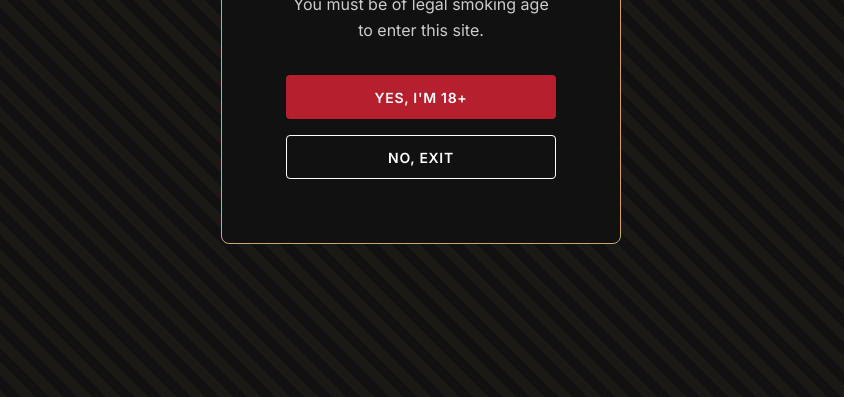
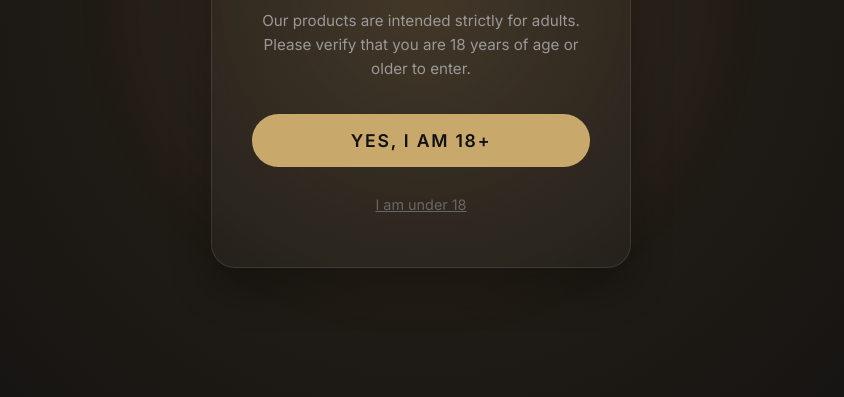
Before and after one commit to devesh2006/perfect_roll, a plain HTML site: page index.html in a window 1280 px wide. Shown: the part 403-800 px from the top of the page, without its empty margins (219-1063 px from the left). Drawn offline with nearby package versions, Linux system fonts and the light colour scheme.

Commit message:
second changes

```diff
--- a/index.html
+++ b/index.html
@@ -4,7 +4,7 @@
 <head>
   <meta charset="UTF-8">
   <meta name="viewport" content="width=device-width, initial-scale=1">
-  <title>Landing | Prince Perfect Roll</title>
+  <title>Enter | Prince Perfect Roll</title>
   <link rel="preconnect" href="https://fonts.googleapis.com">
   <link rel="preconnect" href="https://fonts.gstatic.com" crossorigin>
   <link href="https://fonts.googleapis.com/css2?family=Playfair+Display:wght@400;700&family=Inter:wght@400;500;600&display=swap" rel="stylesheet">
@@ -13,76 +13,170 @@
 
 <style>
     body {
-        background-color: var(--black);
+        background: radial-gradient(circle at 50% 50%, #2a2218 0%, var(--black) 100%);
         color: var(--white);
         display: flex;
+        flex-direction: column;
         align-items: center;
         justify-content: center;
-        height: 100vh;
+        min-height: 100vh;
         margin: 0;
         overflow: hidden;
-        background-image: repeating-linear-gradient(45deg, transparent, transparent 10px, rgba(200, 168, 107, 0.05) 10px, rgba(200, 168, 107, 0.05) 20px);
+        position: relative;
     }
-    .landing-card {
-        background: rgba(17, 17, 17, 0.95);
-        border: 1px solid var(--gold);
-        padding: clamp(2rem, 5vw, 4rem);
+
+    .ambient-glow {
+        position: absolute;
+        top: 50%;
+        left: 50%;
+        transform: translate(-50%, -50%);
+        width: 60vw;
+        height: 60vw;
+        background: radial-gradient(circle, rgba(200, 168, 107, 0.15) 0%, transparent 60%);
+        z-index: 0;
+        animation: pulseGlow 8s ease-in-out infinite alternate;
+        pointer-events: none;
+    }
+
+    @keyframes pulseGlow {
+        0% { transform: translate(-50%, -50%) scale(0.8); opacity: 0.5; }
+        100% { transform: translate(-50%, -50%) scale(1.2); opacity: 1; }
+    }
+
+    .landing-content {
+        position: relative;
+        z-index: 1;
         text-align: center;
-        border-radius: var(--radius-md);
-        max-width: 400px;
+        animation: slideUpFade 1.2s cubic-bezier(0.165, 0.84, 0.44, 1) forwards;
+    }
+
+    .brand-mark {
+        font-family: var(--font-heading);
+        font-size: clamp(3rem, 8vw, 6rem);
+        color: var(--gold);
+        line-height: 1;
+        margin-bottom: 8px;
+        letter-spacing: -0.02em;
+        text-shadow: 0 10px 30px rgba(0,0,0,0.5);
+    }
+
+    .brand-tagline {
+        font-family: var(--font-body);
+        font-size: clamp(1rem, 2vw, 1.2rem);
+        color: #a9a9a9;
+        letter-spacing: 0.3em;
+        text-transform: uppercase;
+        margin-bottom: 60px;
+    }
+
+    .gate-card {
+        background: rgba(255, 255, 255, 0.03);
+        backdrop-filter: blur(20px);
+        -webkit-backdrop-filter: blur(20px);
+        border: 1px solid rgba(255, 255, 255, 0.1);
+        padding: 40px;
+        border-radius: 24px;
+        max-width: 420px;
         width: 90%;
-        animation: fadeIn 1s ease;
+        margin: 0 auto;
+        box-shadow: 0 20px 40px rgba(0,0,0,0.3);
+        transition: transform 0.3s ease;
     }
-    .landing-card h1 {
-        font-size: 2rem;
-        color: var(--gold);
+
+    .gate-card:hover {
+        transform: translateY(-5px);
+        border-color: rgba(200, 168, 107, 0.3);
+    }
+
+    .gate-card h2 {
+        font-family: var(--font-heading);
+        font-size: 1.8rem;
         margin-bottom: 12px;
+        color: var(--white);
     }
-    .landing-card p {
+
+    .gate-card p {
+        color: #999;
+        font-size: 0.95rem;
         margin-bottom: 32px;
-        color: #ccc;
+        line-height: 1.6;
     }
-    .btn-group {
-        display: flex;
-        flex-direction: column;
-        gap: 16px;
+
+    .btn-enter-site {
+        background: var(--gold);
+        color: var(--black);
+        border: none;
+        padding: 16px 32px;
+        font-size: 1.1rem;
+        font-weight: 600;
+        border-radius: 50px;
+        cursor: pointer;
+        transition: all 0.3s ease;
+        text-transform: uppercase;
+        letter-spacing: 0.1em;
+        width: 100%;
+        margin-bottom: 16px;
     }
-    .logo-placeholder {
-        font-family: var(--font-heading);
-        font-size: 24px;
-        color: var(--gold);
-        border: 1px solid var(--gold);
-        padding: 12px;
-        display: inline-block;
-        margin-bottom: 24px;
-        border-radius: var(--radius-sm);
+
+    .btn-enter-site:hover {
+        background: #d6b87b;
+        box-shadow: 0 10px 20px rgba(200, 168, 107, 0.2);
+        transform: translateY(-2px);
     }
-    @keyframes fadeIn {
-        from { opacity: 0; transform: scale(0.9); }
-        to { opacity: 1; transform: scale(1); }
+
+    .btn-decline {
+        background: transparent;
+        color: #666;
+        border: none;
+        font-size: 0.9rem;
+        cursor: pointer;
+        text-decoration: underline;
+        transition: color 0.3s ease;
+    }
+
+    .btn-decline:hover {
+        color: var(--white);
+    }
+
+    @keyframes slideUpFade {
+        0% { opacity: 0; transform: translateY(40px); }
+        100% { opacity: 1; transform: translateY(0); }
     }
 </style>
 <body>
-    <div class="landing-card">
-        <div class="logo-placeholder">PRINCE PERFECT</div>
-        <h1>Are you 18 or older?</h1>
-        <p>You must be of legal smoking age to enter this site.</p>
-        <div class="btn-group">
-            <button id="btn-enter" class="btn btn-red">Yes, I'm 18+</button>
-            <button id="btn-exit" class="btn btn-outline">No, exit</button>
+    <div class="ambient-glow"></div>
+
+    <div class="landing-content">
+        <h1 class="brand-mark">Prince Perfect</h1>
+        <div class="brand-tagline">Premium Rolling Experience</div>
+
+        <div class="gate-card">
+            <h2>Welcome.</h2>
+            <p>Our products are intended strictly for adults. Please verify that you are 18 years of age or older to enter.</p>
+            <button id="btn-enter" class="btn-enter-site">Yes, I am 18+</button>
+            <button id="btn-exit" class="btn-decline">I am under 18</button>
         </div>
     </div>
+
     <script>
+        if (localStorage.getItem('ageVerified') === 'true') {
+            window.location.href = 'home.html';
+        }
+
         document.getElementById('btn-enter').addEventListener('click', () => {
-            localStorage.setItem('ageVerified', 'true');
-            window.location.href = 'home.html';
+            // Add a beautiful exit animation before redirecting
+            document.body.style.transition = "opacity 0.6s ease";
+            document.body.style.opacity = "0";
+
+            setTimeout(() => {
+                localStorage.setItem('ageVerified', 'true');
+                window.location.href = 'home.html';
+            }, 600);
         });
+
         document.getElementById('btn-exit').addEventListener('click', () => {
             window.location.href = 'https://www.google.com';
         });
-        if (localStorage.getItem('ageVerified') === 'true') {
-            window.location.href = 'home.html';
-        }
     </script>
 </body>
 </html>
```
Also changed, not shown: generate.js (+138 -44 lines).
